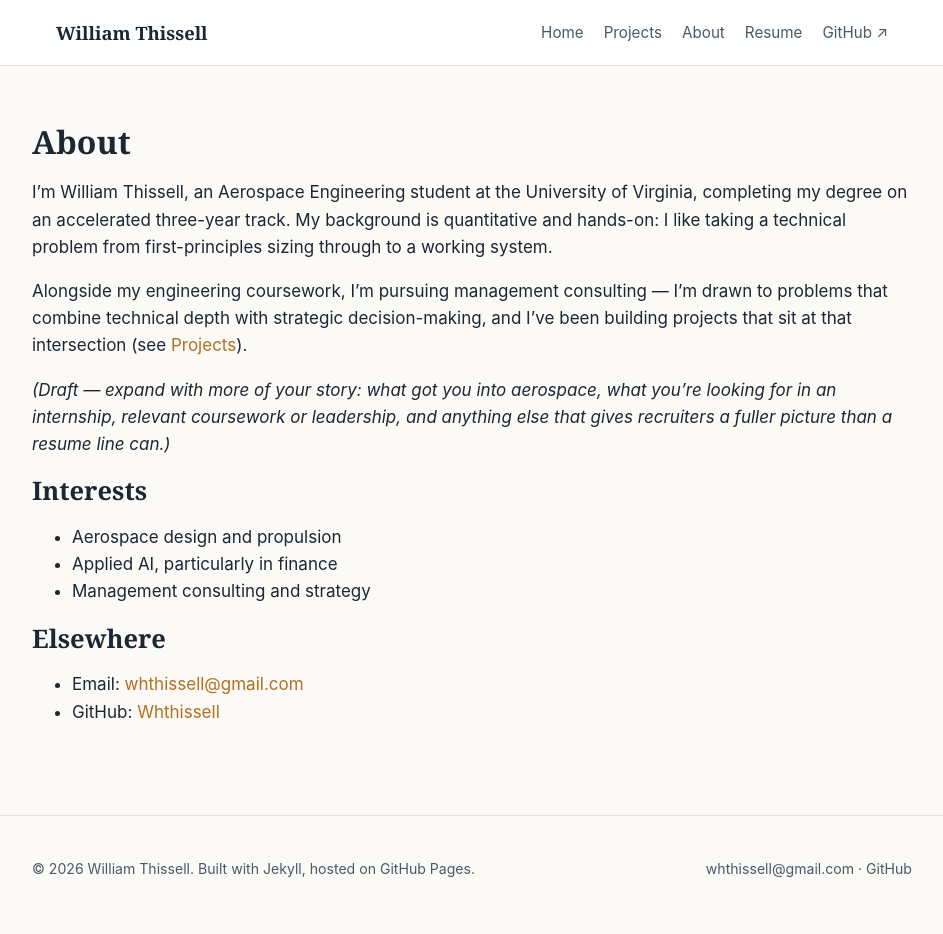
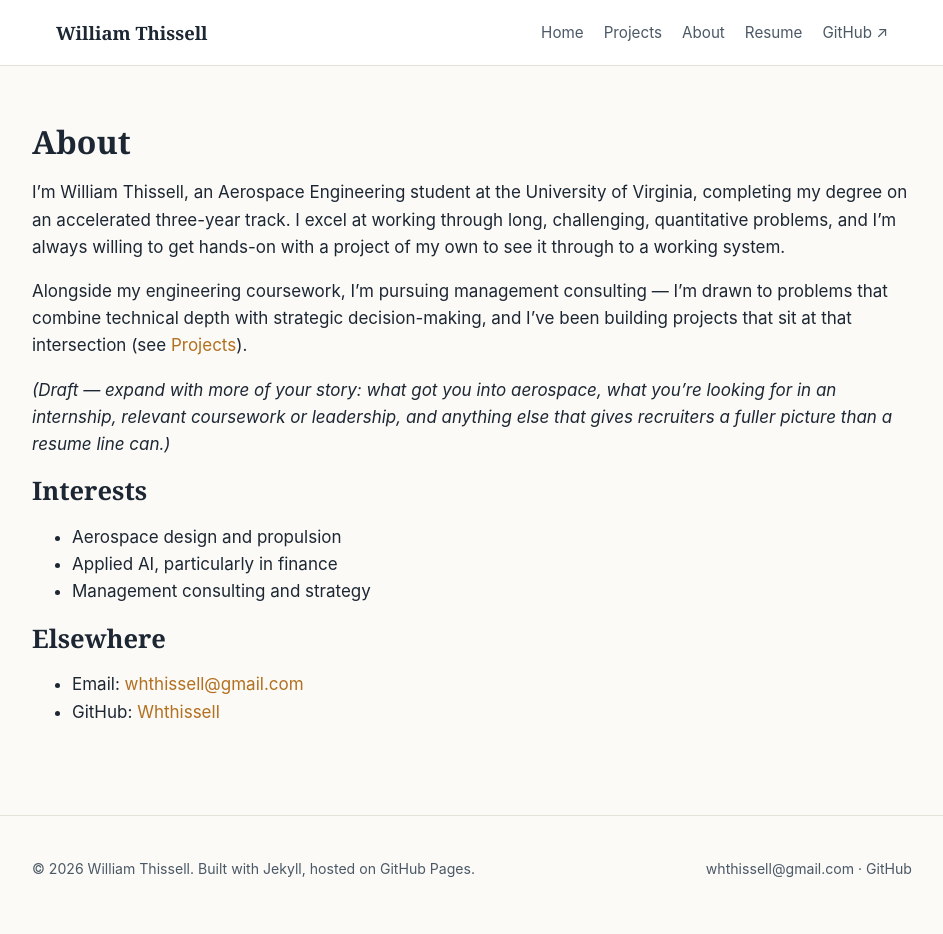
Before and after one commit to Whthissell/Whthissell.github.io, a Jekyll site: the page built from about.md, in a window 1280 px wide. Shown: the whole page, without its empty margins (168-1111 px from the left). Built offline with Jekyll 4.4.1, drawn with Linux system fonts in a browser that asks for light colours.

Commit message:
Rewrite About page background sentence to be more polished/professional

```diff
--- a/about.md
+++ b/about.md
@@ -5,9 +5,9 @@ permalink: /about/
 ---
 
 I'm William Thissell, an Aerospace Engineering student at the University of Virginia,
-completing my degree on an accelerated three-year track. My background is quantitative
-and hands-on: I like taking a technical problem from first-principles sizing through to
-a working system.
+completing my degree on an accelerated three-year track. I excel at working through
+long, challenging, quantitative problems, and I'm always willing to get hands-on with a
+project of my own to see it through to a working system.
 
 Alongside my engineering coursework, I'm pursuing management consulting — I'm drawn to
 problems that combine technical depth with strategic decision-making, and I've been
```
